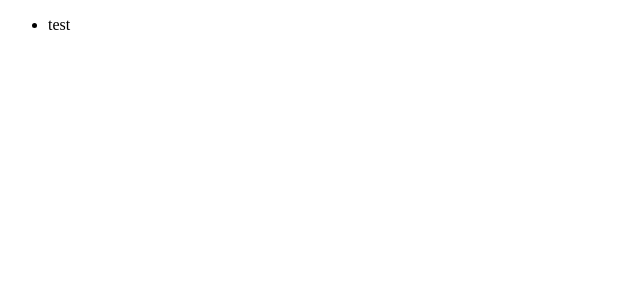
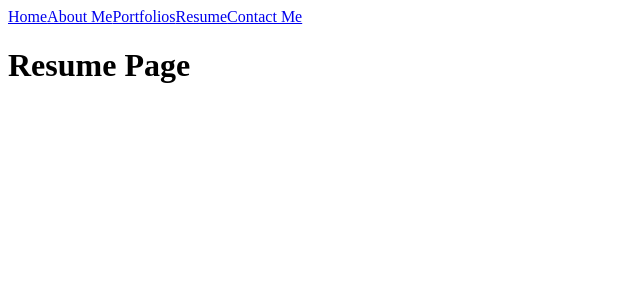
Before and after one commit to MartinRenteria/React-Portfolio, a React (Create React App) app: page /resume in a window 1280 px wide. Shown: the top 300 px of the page, without its empty margins (0-640 px from the left). Built offline with nearby package versions, Linux system fonts and the light colour scheme.

Commit message:
Added nav link and components for essential portfolio links about author and their work

```diff
--- a/package.json
+++ b/package.json
@@ -11,6 +11,7 @@
     "gh-pages": "^3.1.0",
     "react": "^17.0.1",
     "react-dom": "^17.0.1",
+    "react-router-dom": "^5.2.0",
     "react-scripts": "4.0.3",
     "web-vitals": "^1.1.0"
   },
--- a/src/App.js
+++ b/src/App.js
@@ -1,12 +1,27 @@
 import React from 'react';
+import { BrowserRouter, Route, Switch } from 'react-router-dom';
+import Home from "./components/Home";
+import About from "./components/About";
+import Portfolio from "./components/Portfolio";
+import Resume from "./components/Resume";
+import ContactMe from "./components/ContactMe";
+import Navbar from "./components/Navbar";
 
-    const App = () => {
+
+
+    function App() {
         return (
-            <ul>
-                <li>test</li>
-            </ul>
+            <BrowserRouter>
+            <Navbar />
+                <Switch>
+                 <Route component={Home} path='/' exact/>
+                 <Route component={About} path='/about' />
+                 <Route component={Portfolio} path='/portfolio' />
+                 <Route component={Resume} path='/resume' />
+                 <Route component={ContactMe} path='/contactme' />
+                </Switch>
+            </BrowserRouter>
         )
     }
 
-
-export default App
+export default App;
--- a/src/components/About.js
+++ b/src/components/About.js
@@ -0,0 +1,5 @@
+import React from 'react';
+
+export default function About() {
+    return <h1>About Page</h1>
+}
--- /dev/null
+++ b/src/components/ContactMe.js
@@ -0,0 +1,5 @@
+import React from 'react';
+
+export default function ContactMe() {
+    return <h1>Contact Page</h1>
+}
--- a/src/components/Home.js
+++ b/src/components/Home.js
@@ -0,0 +1,5 @@
+import React from 'react';
+
+export default function Home() {
+    return <h1>Home Page</h1>
+}
--- a/src/components/Navbar.js
+++ b/src/components/Navbar.js
@@ -0,0 +1,28 @@
+import React from 'react';
+import { NavLink } from 'react-router-dom';
+
+export default function Navbar() {
+    return (
+        <header>
+            <div>
+                <nav>
+                    <NavLink to="/" exact>
+                        Home
+                    </NavLink>
+                    <NavLink to="about">
+                        About Me
+                    </NavLink>
+                    <NavLink to="portfolio">
+                        Portfolios
+                    </NavLink>
+                    <NavLink to="">
+                        Resume
+                    </NavLink>
+                    <NavLink to="contactme">
+                        Contact Me
+                    </NavLink>
+                </nav>
+            </div>
+        </header>
+        )
+}
--- /dev/null
+++ b/src/components/Portfolio.js
@@ -0,0 +1,5 @@
+import React from 'react';
+
+export default function Portfolio() {
+    return <h1>Portfolio Page</h1>
+}
--- /dev/null
+++ b/src/components/Resume.js
@@ -0,0 +1,5 @@
+import React from 'react';
+
+export default function Resume() {
+    return <h1>Resume Page</h1>
+}
```
Also changed, not shown: src/components/Project.js (deleted), 1 other file (tests, documents, lock files or other folders).
